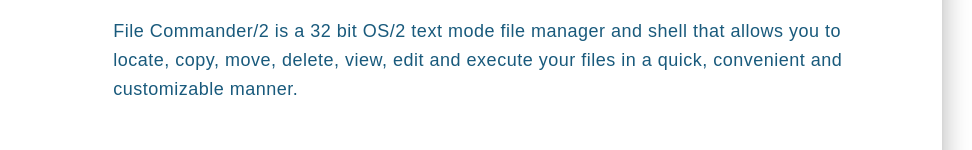
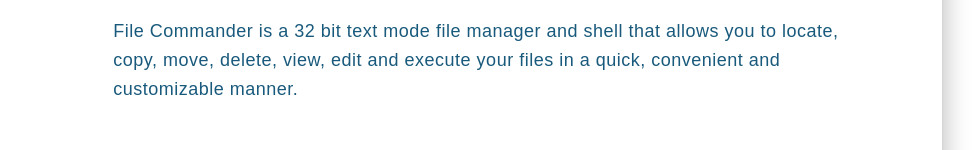
Before and after one commit to jeffberlin/BMT-Catalog, a plain HTML site: page developers/fileCommanderWin.html in a window 1280 px wide. Shown: the part 396-546 px from the top of the page, 308-1280 px from the left. Drawn offline with nearby package versions, Linux system fonts and the light colour scheme; some packages are replaced by stand-ins of ours; a script that the page names is missing.

Commit message:
Building File Commander Win

```diff
--- a/developers/fileCommanderWin.html
+++ b/developers/fileCommanderWin.html
@@ -124,7 +124,7 @@
                   <a href="http://silk.apana.org.au/fc.html" target="_blank">Visit Site</a>
                 </div>
                 <p style="margin-bottom: 3rem;">
-                  File Commander/2 is a 32 bit OS/2 text mode file manager and shell that allows you to locate, copy, move, delete, view, edit and execute your files in a quick, convenient and customizable manner.
+                  File Commander is a 32 bit text mode file manager and shell that allows you to locate, copy, move, delete, view, edit and execute your files in a quick, convenient and customizable manner.
                 </p>
                 <div class="row justify-content-between" style="margin-bottom: 3rem;">
                   <div class="col">
```
